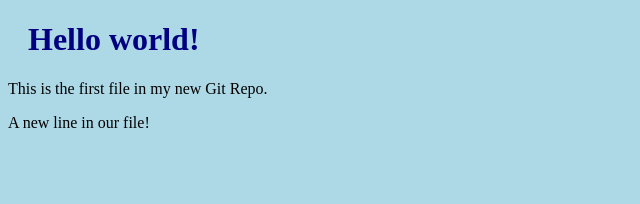
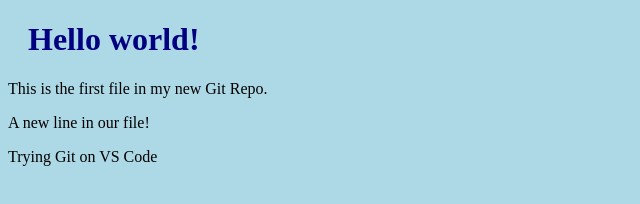
Before and after one commit to BingBong919/myproject, a plain HTML site: page index.html in a window 1280 px wide. Shown: the whole page, without its empty margins (0-640 px from the left). Drawn offline with Linux system fonts and the light colour scheme.

Commit message:
Trying VS Code with Git

```diff
--- a/index.html
+++ b/index.html
@@ -10,5 +10,6 @@
 <p>This is the first file in my new Git Repo.</p>
 <p>A new line in our file!</p>
 
+<p>Trying Git on VS Code</p>
 </body>
 </html>
```
